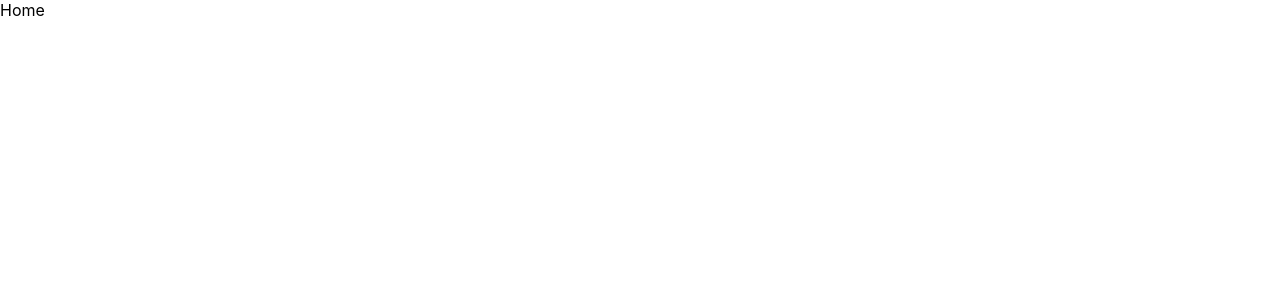
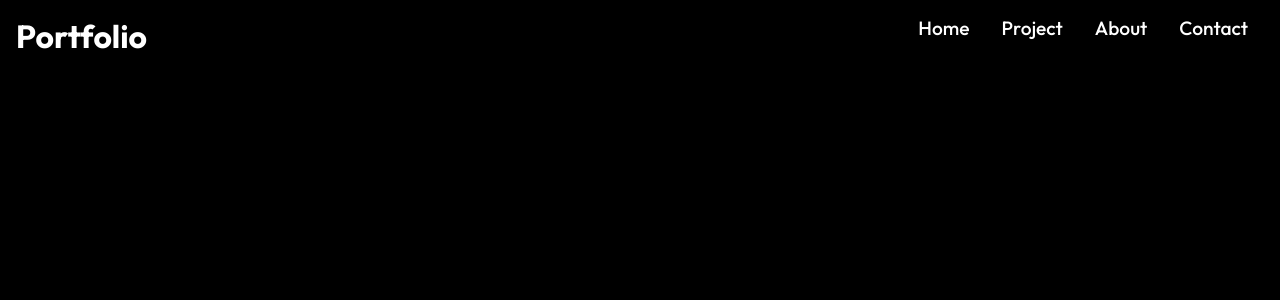
Before and after one commit to Adamashvili/React-JS-Responsive-Portfolio-Website, a React (Create React App) app: page / in a window 1280 px wide. Shown: the top 300 px of the page. Built offline with nearby package versions, Linux system fonts and the light colour scheme; the HTML template or start-up script is replaced by a standard one.

Commit message:
add responsive navbar

```diff
--- /dev/null
+++ b/src/components/Navbar.js
@@ -0,0 +1,37 @@
+import "./NavbarStyles.css"
+import { Link } from "react-router-dom"
+import React, { useState } from 'react'
+import { FaBars, FaTimes } from "react-icons/fa"
+
+const Navbar = () => {
+const [click, setClick] = useState(false);
+const handleClick = () => setClick(!click);
+
+  return (
+    <div className="header">
+        <Link to="/">
+            <h1>Portfolio</h1>
+        </Link>
+        <ul className={click ? "nav-menu active" : "nav-menu"}>
+            <li>
+                <Link to="/">Home</Link>
+            </li>
+            <li>
+                <Link to="/Project">Project</Link>
+            </li>
+            <li>
+                <Link to="/About">About</Link>
+            </li>
+            <li>
+                <Link to="/Contact">Contact</Link>
+            </li>
+        </ul>
+        <div className="hamburger" onClick={handleClick}>
+            {click ? (<FaTimes size={20} style={{color: '#fff'}} />) : (<FaBars size={20} style={{color: '#fff'}} /> )}
+
+        </div>
+    </div>
+  )
+}
+
+export default Navbar
--- /dev/null
+++ b/src/components/NavbarStyles.css
@@ -0,0 +1,69 @@
+.header {
+display: flex;
+justify-content: space-between;
+align-items: flex-start;
+padding: 1rem;
+}
+.nav-menu {
+    display: flex;
+}
+.nav-menu li {
+    padding: 0 1rem;
+}
+
+.nav-menu li a {
+    font-size: 1.2rem;
+    font-weight: 500;
+}
+
+.hamburger {
+    display: none;
+}
+
+@media screen and (max-width:1040px) {
+    .nav-menu {
+        flex-direction: column;
+        justify-content: center;
+        align-items: center;
+        width: 100%;
+        height: 100vh;
+        background: rgba(0, 0, 0, 0.9);
+        position: absolute;
+        top: 0;
+        left: -100%;
+        z-index: -3;
+        transition: 0.3s ;
+    }
+
+    .nav-menu.active {
+        left: 0;
+    }
+
+    .nav-menu li {
+        padding: 1rem 0;
+        background-color: rgb(42, 42, 42);
+        width: 100%;
+        text-align: center;
+        margin-top: 15px;
+        transition: 0.2s all ease;
+        cursor: pointer;
+    }
+    .nav-menu li:hover {
+        background-color: rgb(119, 116, 116);
+        border-bottom: 1px solid white;
+
+    }
+
+    .nav-menu li a {
+        font-size: 2rem;
+    }
+
+
+
+    .hamburger {
+        display: initial;
+        cursor: pointer;
+    }
+
+
+}
--- a/src/index.css
+++ b/src/index.css
@@ -1,13 +1,44 @@
-body {
-  margin: 0;
-  font-family: -apple-system, BlinkMacSystemFont, 'Segoe UI', 'Roboto', 'Oxygen',
-    'Ubuntu', 'Cantarell', 'Fira Sans', 'Droid Sans', 'Helvetica Neue',
-    sans-serif;
-  -webkit-font-smoothing: antialiased;
-  -moz-osx-font-smoothing: grayscale;
-}
 
-code {
-  font-family: source-code-pro, Menlo, Monaco, Consolas, 'Courier New',
-    monospace;
-}
+  @import url('https://fonts.googleapis.com/css2?family=Outfit:wght@100;200;300;400;500;600;700;800;900&display=swap');
+
+  *{
+    box-sizing: border-box;
+    margin: 0;
+    padding: 0;
+    font-family: 'Outfit', sans-serif;
+  }
+
+  body {
+    background: black;
+  }
+
+  h1, h4, p, a {
+    color: white;
+    text-decoration: none;
+  }
+
+  ul {
+    list-style-type: none;
+  }
+
+  .btn {
+    padding: 12px 32px;
+    font-size: 1rem;
+    text-transform: uppercase;
+    background: rgb(248, 217, 17);
+    color: #222;
+    border: 1px solid #fff;
+    font-weight: 600;
+    cursor: pointer;
+  }
+
+  .btn-light {
+    background: transparent;
+    color: #fff;
+  }
+
+  .btn:hover {
+    background: rgba(255, 255, 255, 0.2);
+    color: #fff;
+    transition: 0.3s;
+  }
--- a/src/routes/Home.js
+++ b/src/routes/Home.js
@@ -1,8 +1,9 @@
 import React from 'react'
+import Navbar from '../components/Navbar'
 
 const Home = () => {
   return (
-    <div>Home</div>
+    <Navbar/>
   )
 }
 
```
